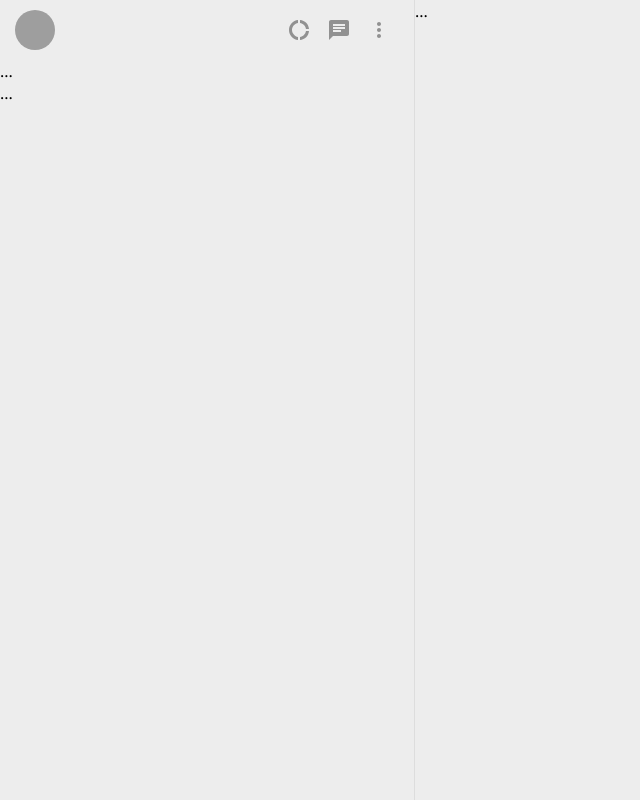
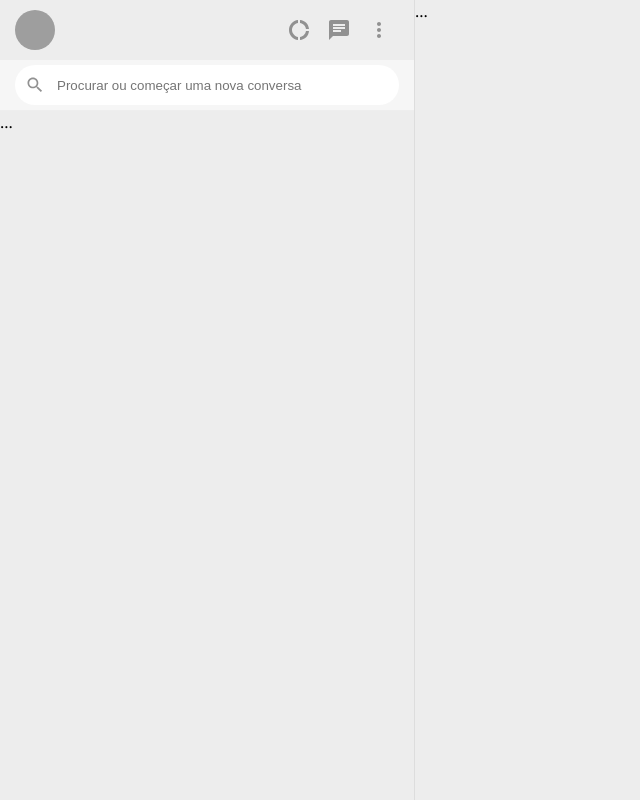
Before and after one commit to hamiltonmbsilva/Clone-WhatSapp, a React (Create React App) app: page / in a window 1280 px wide. Shown: the whole page, without its empty margins (0-640 px from the left). Built offline with nearby package versions, Linux system fonts and the light colour scheme; grey boxes are pictures that could not be loaded.

Commit message:
Estilização do botão de pesquisar

```diff
--- a/src/App.css
+++ b/src/App.css
@@ -51,6 +51,28 @@
   cursor: pointer;
 }
 
+.search{
+  background-color: #f6f6f6;
+  border-bottom: 1px solid #eee;
+  padding: 5px 15px;
+}
+
+.search--input{
+  background-color: #FFF;
+  height: 40px;
+  border-radius: 20px;
+  display: flex;
+  align-items: center;
+  padding: 0 10px;
+}
+
+.search--input input{
+  flex: 1;
+  border: 0;
+  outline: 0;
+  background-color: transparent;
+  margin-left: 10px;
+}
 
 
 
--- a/src/App.js
+++ b/src/App.js
@@ -4,6 +4,7 @@
 import DonutLargeIcon from '@material-ui/icons/DonutLarge';
 import ChatIcon from '@material-ui/icons/Chat';
 import MoreVertIcon from '@material-ui/icons/MoreVert';
+import SearchIcon from '@material-ui/icons/Search';
 
 export default () => {
   return(
@@ -25,7 +26,10 @@
           </header>
 
           <div className="search">
-            ...
+            <div className="search--input">
+                <SearchIcon fontSize="small" style={{color:'#919191'}} />
+                <input type="search" placeholder="Procurar ou começar uma nova conversa" />
+            </div>
           </div>
 
           <div className="chatlist">
```
